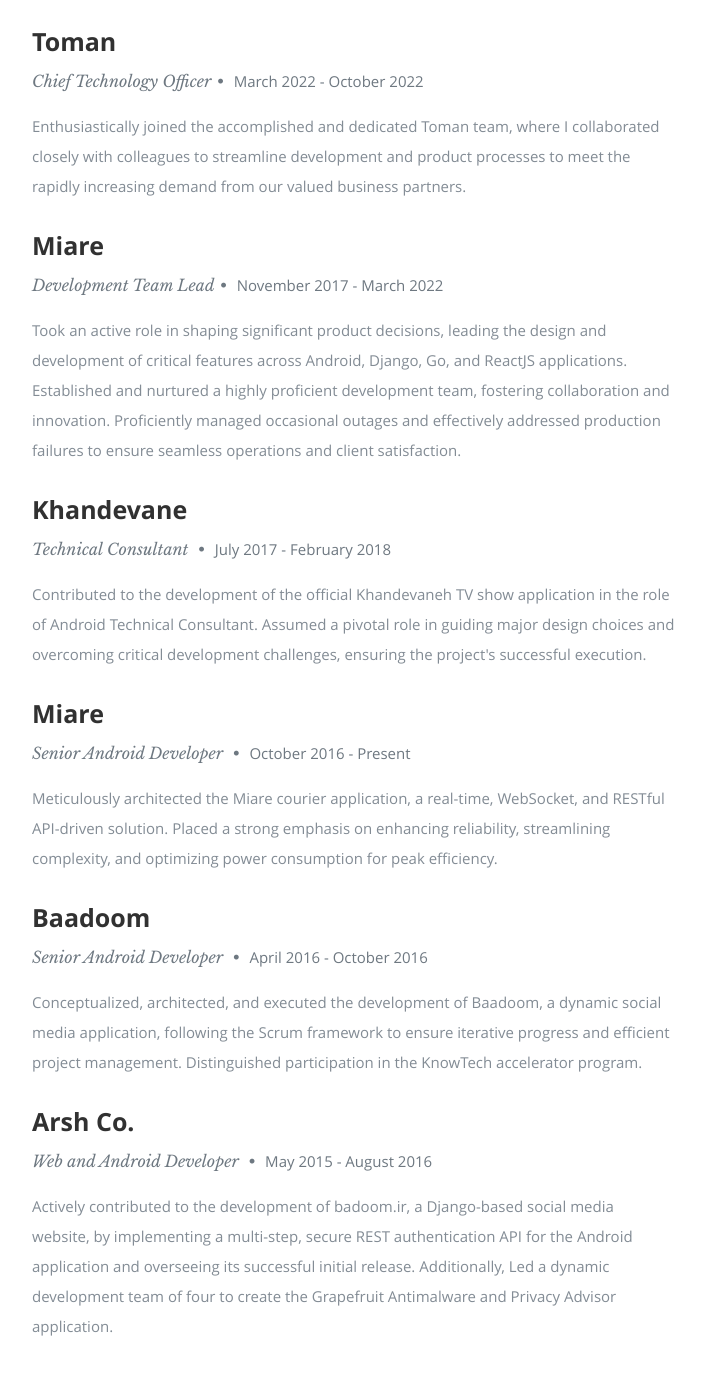
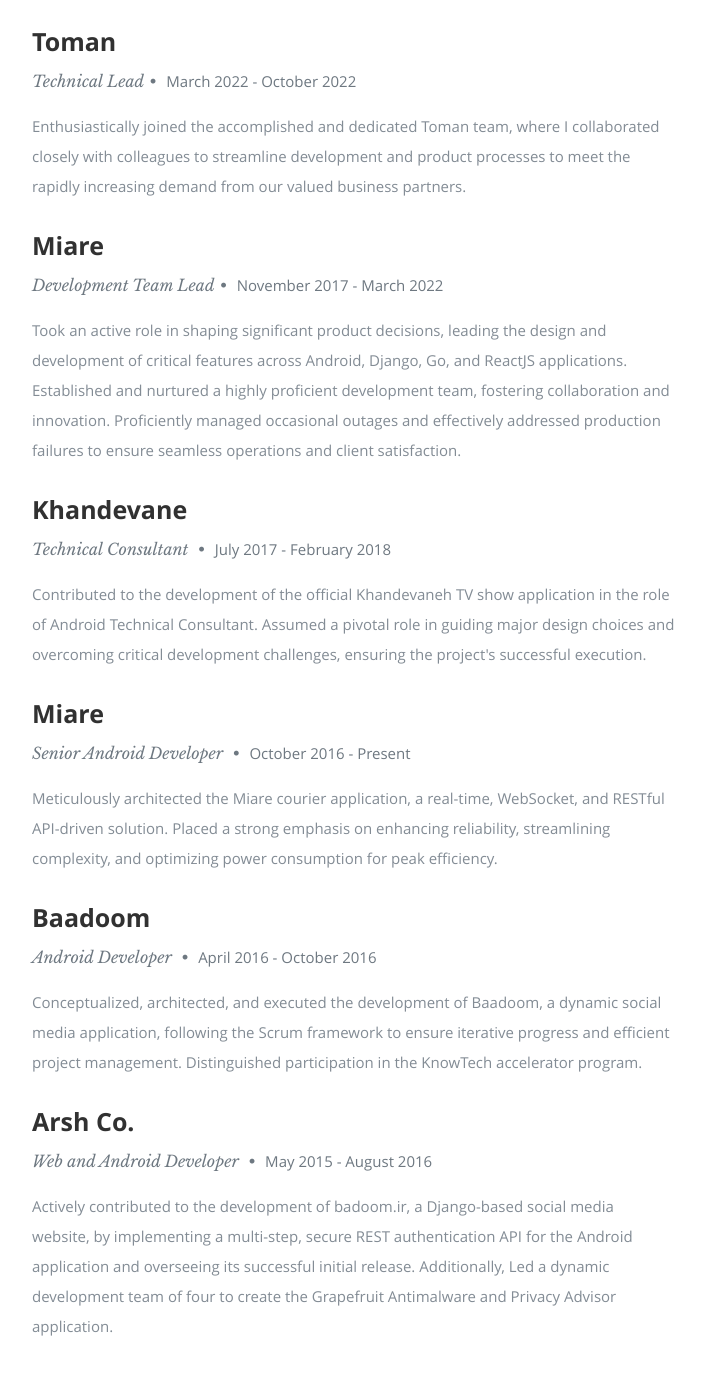
Before and after one commit to alilotfi/alilotfi.github.io, a plain HTML site: page index.html in a window 1280 px wide. Shown: the part 1703-3077 px from the top of the page, without its empty margins (373-1078 px from the left). Drawn offline with nearby package versions, Linux system fonts and the light colour scheme.

Commit message:
Revise a couple of titles

```diff
--- a/index.html
+++ b/index.html
@@ -196,7 +196,7 @@
                 <div class="twelve columns">
 
                     <h3>Toman</h3>
-                    <p class="info">Chief Technology Officer<span>&bull;</span> <em class="date">March 2022 -
+                    <p class="info">Technical Lead<span>&bull;</span> <em class="date">March 2022 -
                         October 2022</em>
                     </p>
                     <p>
@@ -270,7 +270,7 @@
                 <div class="twelve columns">
 
                     <h3>Baadoom</h3>
-                    <p class="info">Senior Android Developer <span>&bull;</span> <em class="date">April 2016 -
+                    <p class="info">Android Developer <span>&bull;</span> <em class="date">April 2016 -
                         October 2016</em>
                     </p>
                     <p>
```
